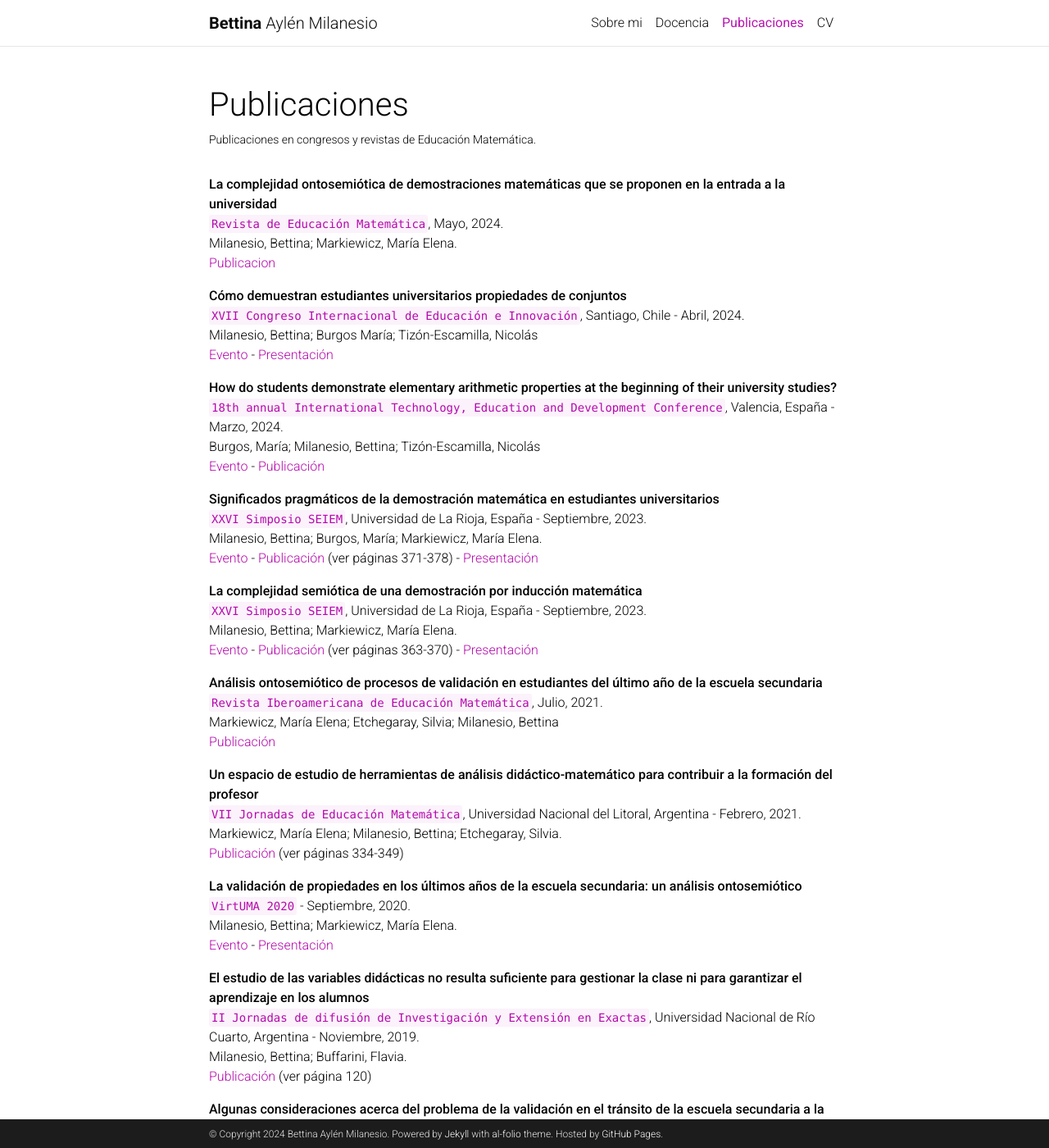
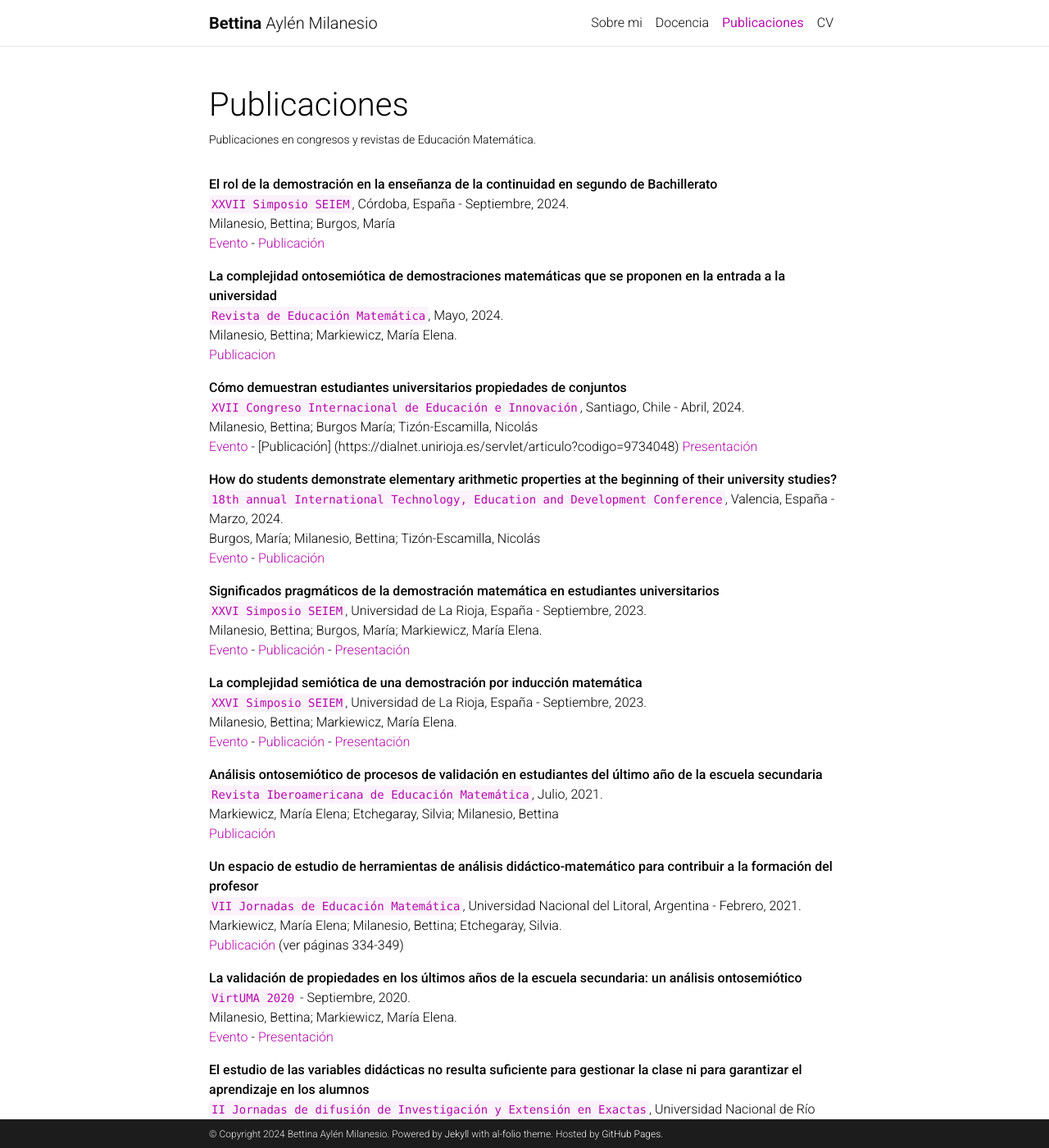
Before and after one commit to bmilanesio/bmilanesio.github.io, a Jekyll site: the page built from _pages/presentations.md, in a window 1280 px wide and 1400 px high. Shown: the whole window at 82% size. Built offline with Jekyll 4.4.1, drawn with Linux system fonts in a browser that asks for light colours; comment, search, counter and statistics services are not loaded; a style sheet for code colours, icons or effects is not loaded.

Commit message:
actualizacion

```diff
--- a/_pages/presentations.md
+++ b/_pages/presentations.md
@@ -6,6 +6,12 @@ description: Publicaciones en congresos y revistas de Educación Matemática.
 nav: true
 nav_order: 3
 ---
+
+**El rol de la demostración en la enseñanza de la continuidad en segundo de Bachillerato**\
+`XXVII Simposio SEIEM`, Córdoba, España - Septiembre, 2024.\
+Milanesio, Bettina; Burgos, María\
+[Evento](https://www.seiem.es/seiem2024) -
+[Publicación](https://www.seiem.es/docs/actas/27/ActasXXVIISEIEM.pdf#page=367)
 
 **La complejidad ontosemiótica de demostraciones matemáticas que se proponen en la entrada a la universidad**\
 `Revista de Educación Matemática`, Mayo, 2024.\
@@ -16,6 +22,7 @@ Milanesio, Bettina; Markiewicz, María Elena.\
 `XVII Congreso Internacional de Educación e Innovación`, Santiago, Chile - Abril, 2024.\
 Milanesio, Bettina; Burgos María; Tizón-Escamilla, Nicolás\
 [Evento](https://www.ciei2024.com/) -
+[Publicación] (https://dialnet.unirioja.es/servlet/articulo?codigo=9734048)
 [Presentación](https://youtu.be/wbloGCesIDs)
 
 **How do students demonstrate elementary arithmetic properties at the beginning of their university studies?**\
@@ -28,14 +35,14 @@ Burgos, María; Milanesio, Bettina; Tizón-Escamilla, Nicolás\
 `XXVI Simposio SEIEM`, Universidad de La Rioja, España - Septiembre, 2023.\
 Milanesio, Bettina; Burgos, María; Markiewicz, María Elena.\
 [Evento](https://www.seiem.es/seiem2023/) -
-[Publicación](https://www.seiem.es/docs/actas/26/ActasXXVISEIEM.pdf) (ver páginas 371-378) -
+[Publicación](https://seiem.es/docs/actas/26/Comunicaciones/371.pdf) -
 [Presentación](https://bmilanesio.github.io/assets/pdf/Seiem2023_2.pdf)
 
 **La complejidad semiótica de una demostración por inducción matemática**\
 `XXVI Simposio SEIEM`, Universidad de La Rioja, España - Septiembre, 2023.\
 Milanesio, Bettina; Markiewicz, María Elena.\
 [Evento](https://www.seiem.es/seiem2023/) -
-[Publicación](https://www.seiem.es/docs/actas/26/ActasXXVISEIEM.pdf) (ver páginas 363-370) -
+[Publicación](https://seiem.es/docs/actas/26/Comunicaciones/363.pdf) -
 [Presentación](https://bmilanesio.github.io/assets/pdf/Seiem2023_1.pdf)
 
 **Análisis ontosemiótico de procesos de validación en estudiantes del último año de la escuela secundaria**\
```
